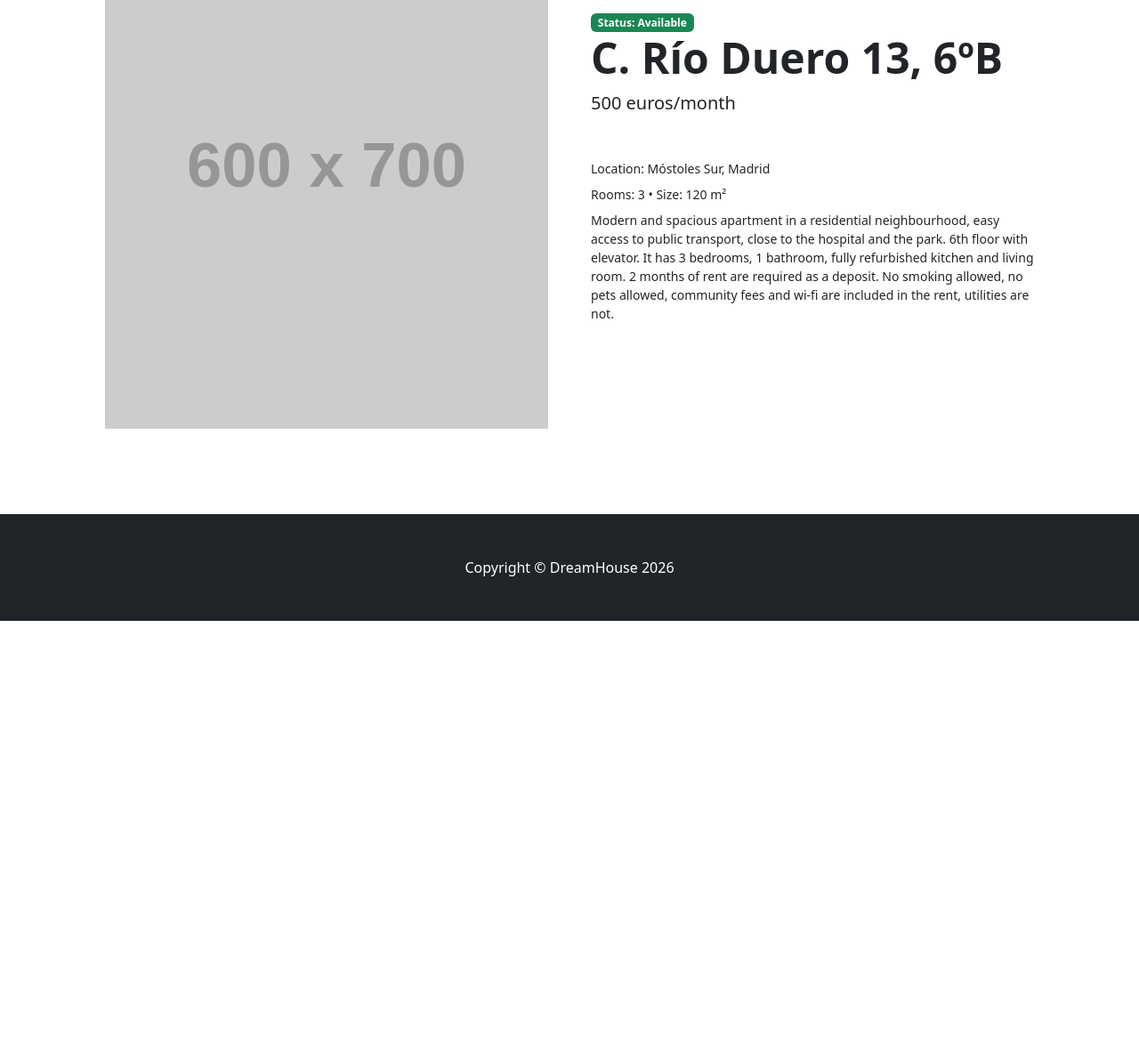
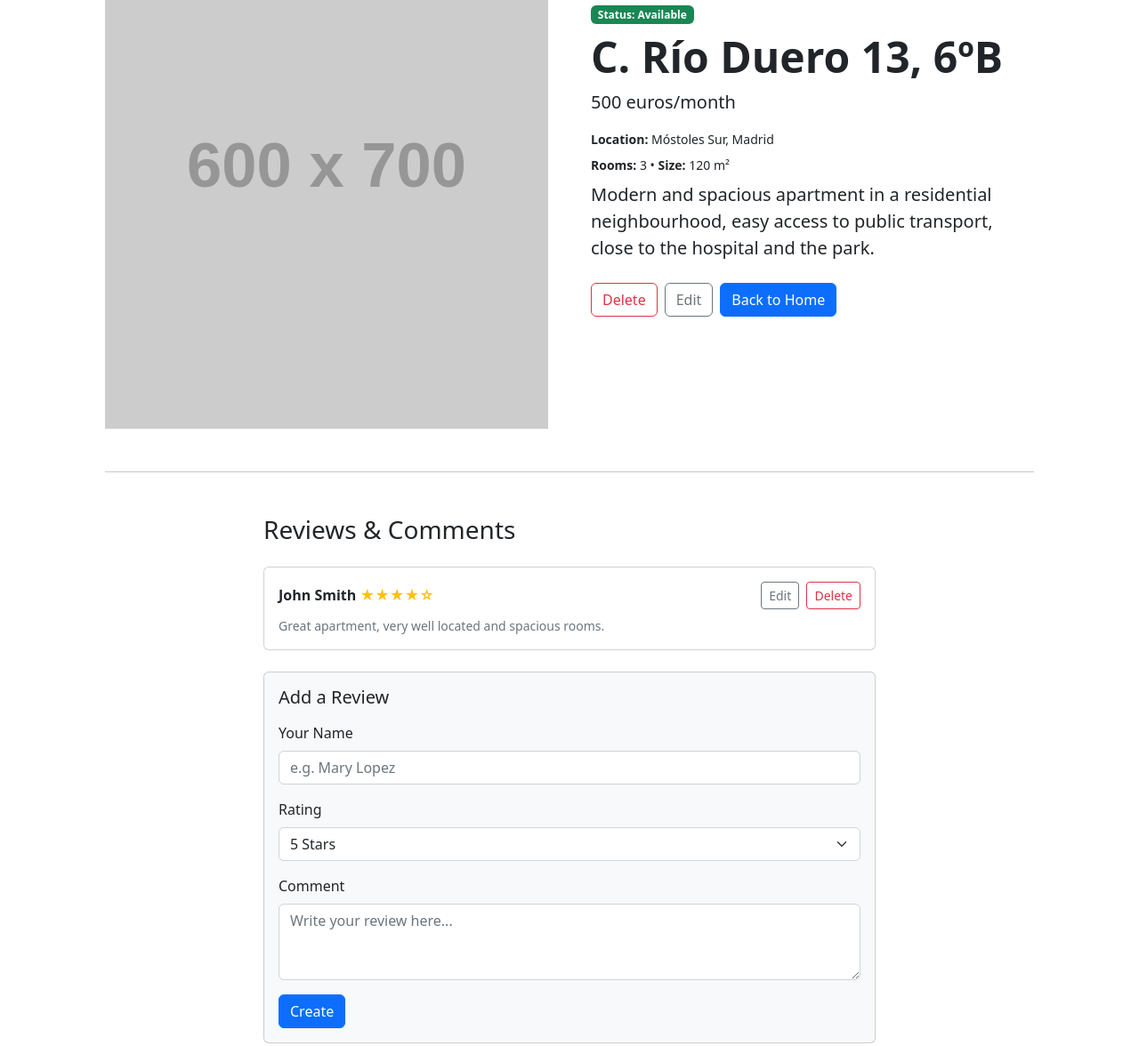
Before and after one commit to CodeURJC-FW-2026-27/webapp19, a plain HTML site: page property_detail.html in a window 1280 px wide. Shown: the part 251-1427 px from the top of the page at 89% size. Before the commit the page ends 949 px from the top, so only its background shows below. Drawn offline with nearby package versions, Linux system fonts and the light colour scheme; placeholder pictures from the web are drawn by us.

Commit message:
Add secondary entity to property_detail.html

```diff
--- a/property_detail.html
+++ b/property_detail.html
@@ -57,23 +57,80 @@
     <!--Property details-->
     <section class="py-5">
         <div class="container px-4 px-lg-5 my-5">
+          <!-- Main Entity Details -->
            <div class="row gx-4 gx-lg-5 align-items-center">
-                <div class="col-md-6"><img class="card-img-top mb-5 mb-md-0"
-                        src="https://dummyimage.com/600x700/dee2e6/6c757d.jpg" alt="Property Image" /></div>
               <div class="col-md-6">
-                    <div class="badge bg-success text-white">Status: Available</div>
+                    <img class="card-img-top mb-5 mb-md-0" src="https://dummyimage.com/600x700/dee2e6/6c757d.jpg" alt="Property Image" />
+             </div>
+             <div class="col-md-6">
+                 <div class="badge bg-success text-white mb-2">Status: Available</div>
+
                  <h1 class="display-5 fw-bolder">C. Río Duero 13, 6ºB</h1>
-                    <div class="fs-5 mb-5">
+                  <div class="fs-5 mb-3">
                        <span>500 euros/month</span>
                    </div>
-                    <p class="small mb-2">Location: Móstoles Sur, Madrid</p>
-                    <p class="small mb-2">Rooms: 3 &bull; Size: 120 m²</p>
-                    <p class="small mb-2">Modern and spacious apartment in a residential neighbourhood, easy access to
-                        public
-                        transport, close to the hospital and the park. 6th floor with elevator. It has 3 bedrooms, 1
-                        bathroom, fully refurbished kitchen and living room. 2 months of rent are required as a deposit.
-                        No smoking allowed, no pets allowed, community fees and wi-fi are included in the rent,
-                        utilities are not.</p>
+                   <p class="small mb-2"><strong>Location:</strong> Móstoles Sur, Madrid</p>
+                   <p class="small mb-2"><strong>Rooms:</strong> 3 &bull; <strong>Size:</strong> 120 m²</p>
+                   <p class="lead mb-4">Modern and spacious apartment in a residential neighbourhood, easy access to public transport, close to the hospital and the park.</p>
+
+                   <!-- Main entity actions -->
+                   <div class="d-flex gap-2 mb-4">
+                       <button class="btn btn-outline-danger" type="button">Delete</button>
+                       <button class="btn btn-outline-secondary" type="button">Edit</button>
+                       <a class="btn btn-primary" href="index.html">Back to Home</a>
+                   </div>
+               </div>
+           </div>
+
+           <hr class="my-5" />
+
+           <!-- SECONDARY ENTITY: REVIEWS / COMMENTS -->
+           <div class="row">
+               <div class="col-lg-8 mx-auto">
+                   <h3 class="mb-4">Reviews & Comments</h3>
+
+                   <!-- List of secondary entity items -->
+                   <div class="card mb-3">
+                       <div class="card-body">
+                           <div class="d-flex justify-content-between align-items-center mb-2">
+                              <h6 class="fw-bold mb-0">John Smith <span class="text-warning">&#9733;&#9733;&#9733;&#9733;&#9734;</span></h6>
+                              <div>
+                                  <button class="btn btn-sm btn-outline-secondary me-1" type="button">Edit</button>
+                                  <button class="btn btn-sm btn-outline-danger" type="button">Delete</button>
+                               </div>
+                           </div>
+                           <p class="card-text small text-muted">Great apartment, very well located and spacious rooms.</p>
+                      </div>
+                  </div>
+
+                  <!-- Form to create a new secondary entity item -->
+                   <div class="card mt-4 bg-light">
+                      <div class="card-body">
+                          <h5 class="card-title mb-3">Add a Review</h5>
+                          <form>
+                              <div class="mb-3">
+                                    <label for="authorName" class="form-label">Your Name</label>
+                                    <input type="text" class="form-control" id="authorName" required placeholder="e.g. Mary Lopez">
+                            </div>
+                              <div class="mb-3">
+                                <label for="rating" class="form-label">Rating</label>
+                                  <select class="form-select" id="rating" required>
+                                    <option value="5">5 Stars</option>
+                                      <option value="4">4 Stars</option>
+                                      <option value="3">3 Stars</option>
+                                      <option value="2">2 Stars</option>
+                                      <option value="1">1 Star</option>
+                                  </select>
+                              </div>
+                               <div class="mb-3">
+                                 <label for="commentText" class="form-label">Comment</label>
+                                    <textarea class="form-control" id="commentText" rows="3" required placeholder="Write your review here..."></textarea>
+                                </div>
+                                <button type="button" class="btn btn-primary">Create</button>
+                          </form>
+                      </div>
+                  </div>
+
               </div>
           </div>
      </div>
```
Lines whose indentation alone changed are shown as unchanged.
